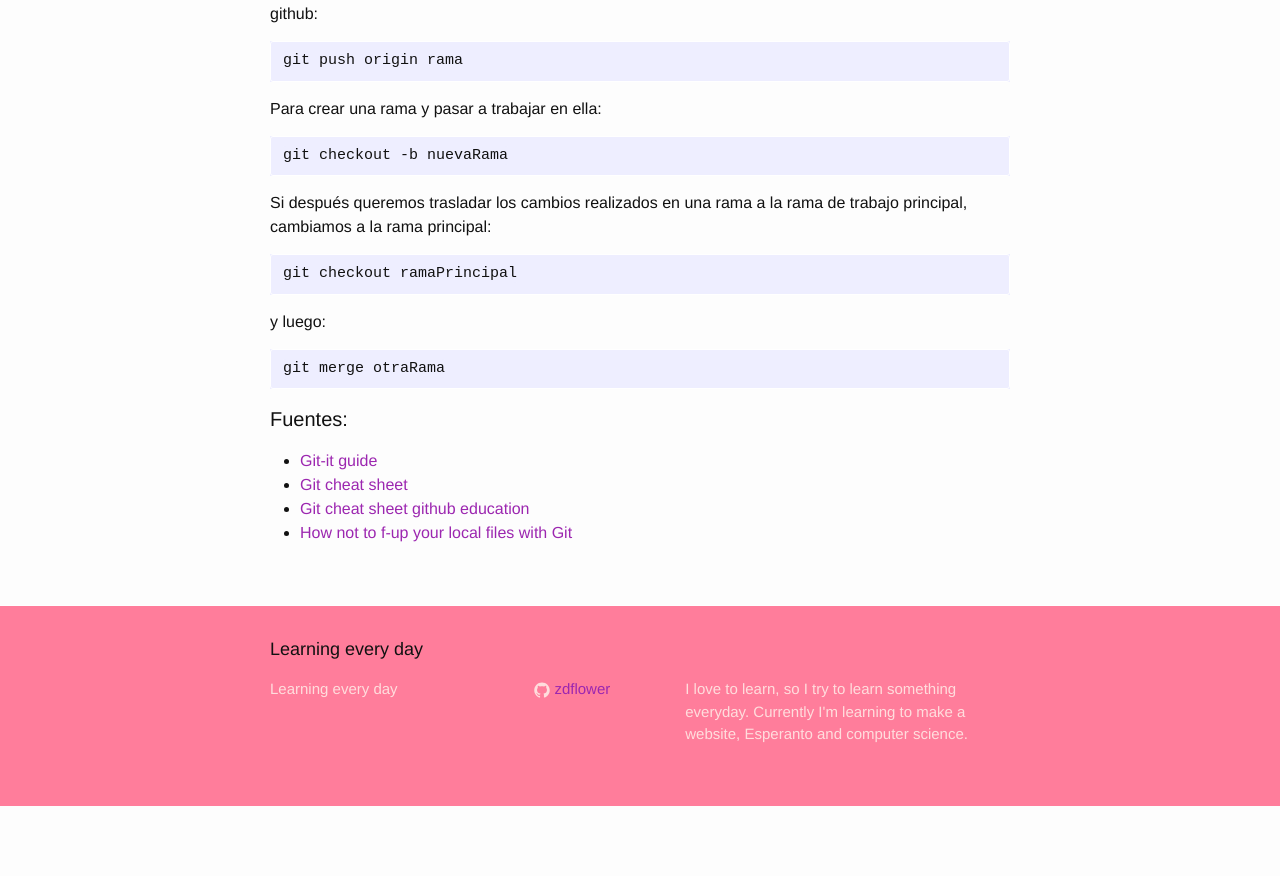
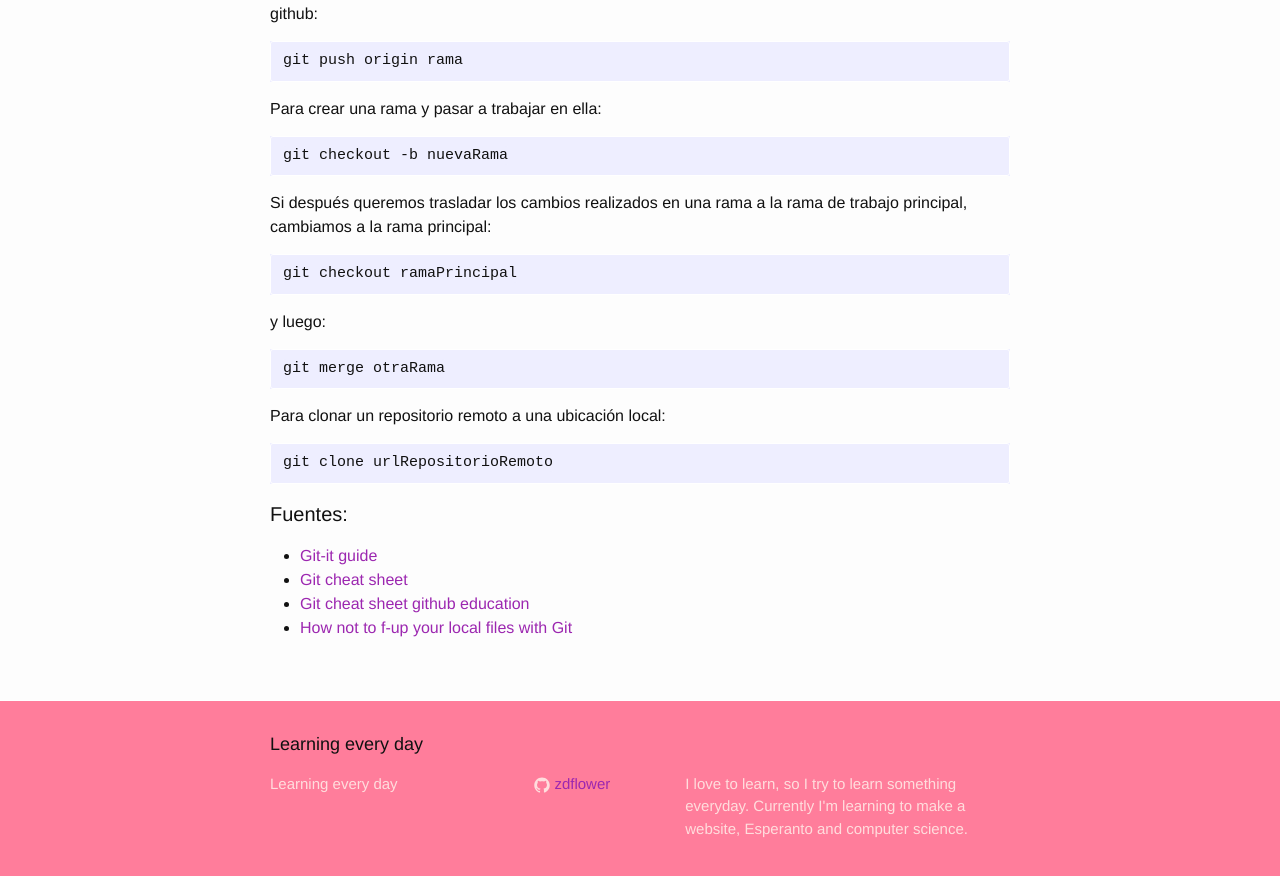
Before and after one commit to zdflower/zdflower.github.io, a Jekyll site: the page built from _posts/2017-10-13-git.markdown, in a window 1280 px wide and 900 px high, scrolled down 813 px. Shown: the top 876 px of the window. Built offline with Jekyll 4.4.1, drawn with Linux system fonts in a browser that asks for light colours; before the commit the page ends 1619 px from its top, so only the background shows below that.

Commit message:
Cómo clonar un repositorio remoto.

```diff
--- a/_posts/2017-10-13-git.markdown
+++ b/_posts/2017-10-13-git.markdown
@@ -40,6 +40,9 @@ Si después queremos trasladar los cambios realizados en una rama a la rama de t
 
     git merge otraRama
 
+Para clonar un repositorio remoto a una ubicación local:
+
+    git clone urlRepositorioRemoto
 
 #### Fuentes:
 
```
